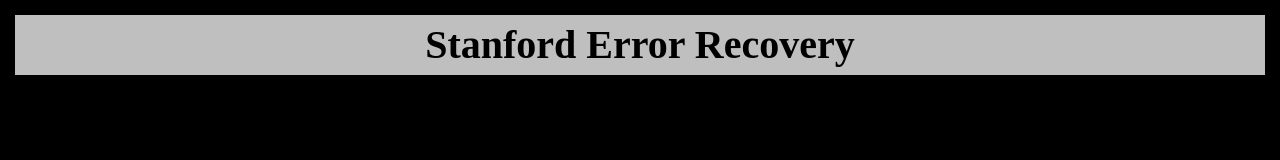
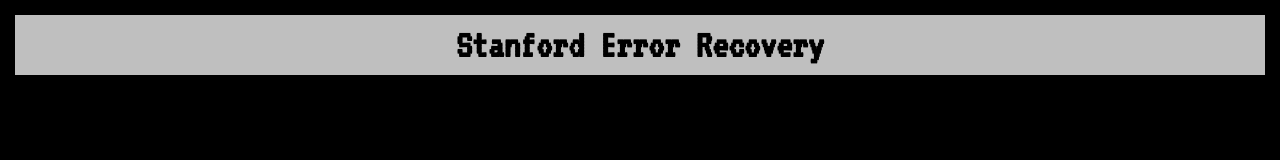
Before and after one commit to farahu/fahim, a website: page index.html in a window 1280 px wide. Drawn offline with nearby package versions, Linux system fonts and the light colour scheme.

Commit message:
Update stylesheet.css

```diff
--- a/stylesheets/stylesheet.css
+++ b/stylesheets/stylesheet.css
@@ -5,7 +5,7 @@
   background-color:#000;
   padding: 0;
   margin: 0;
-  font-family: 'FR73 Pixel';
+  font-family: 'VT323';
   font-size: 16px;
   line-height: 1.5;
   padding:5px;
```
